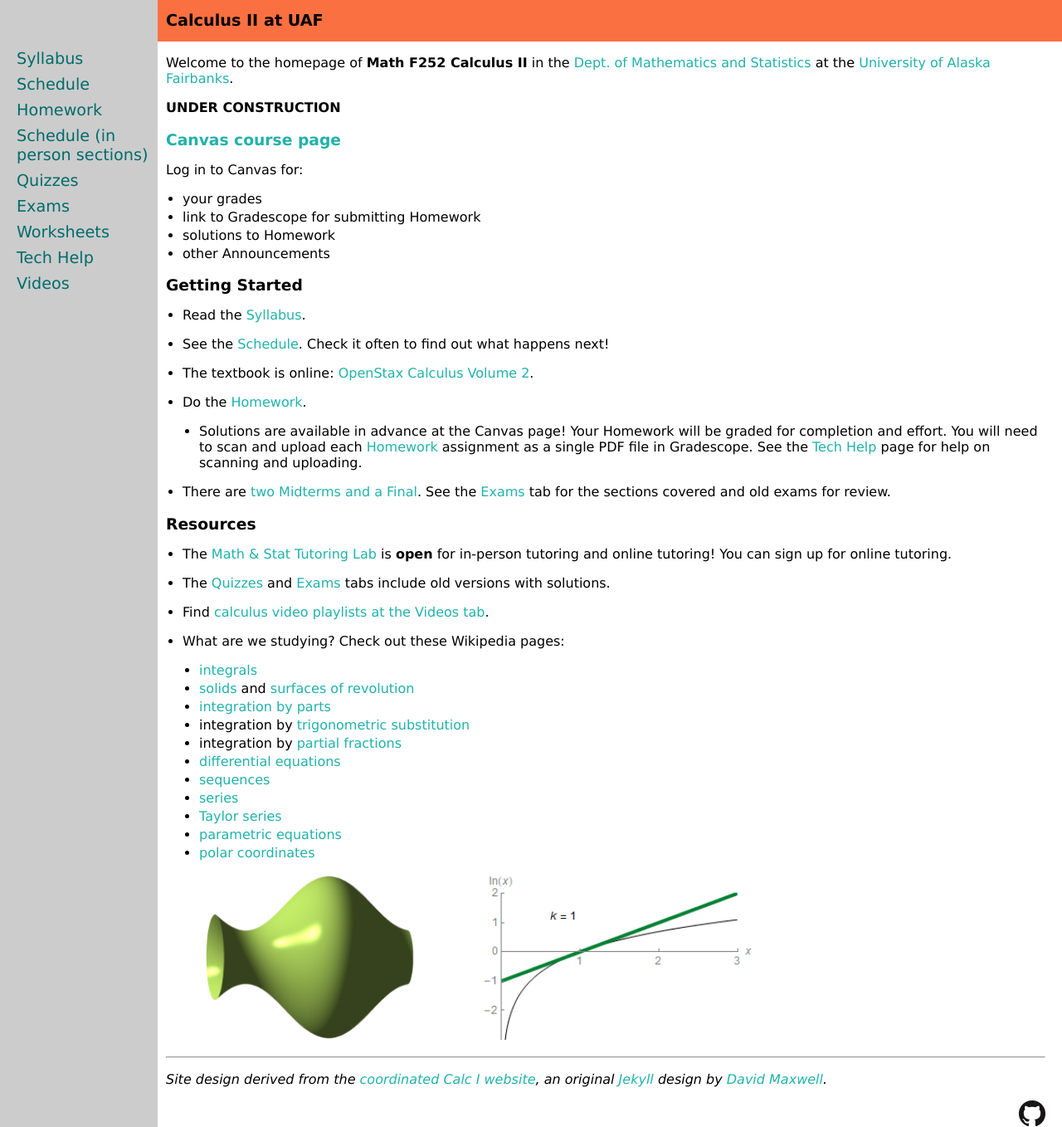
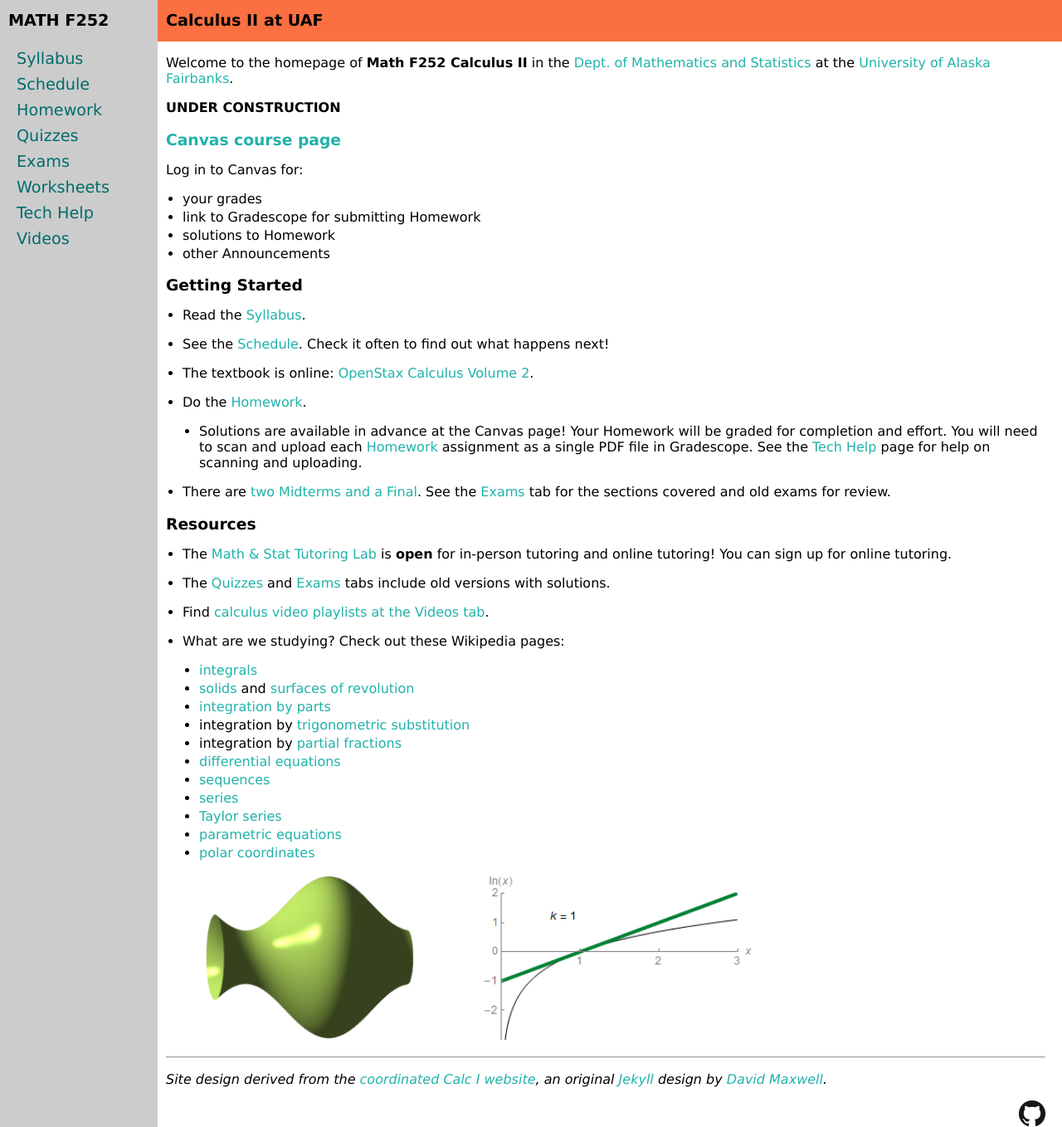
Before and after one commit to uaf-math/calc2, a Jekyll site: the page built from index.md, in a window 1280 px wide and 1358 px high. Shown: the whole window at 83% size. Built offline with Jekyll 4.4.1, drawn with Linux system fonts in a browser that asks for light colours.

Commit message:
Update toc.yaml

```diff
--- a/_data/toc.yaml
+++ b/_data/toc.yaml
@@ -1,4 +1,4 @@
-sidenav_title: 'MATH F252'
+sidenavtitle: 'MATH F252'
 
 docs:
 
@@ -10,9 +10,6 @@ docs:
 
 - title: Homework
   url: homework.html
-
-- title: Schedule (in person sections)
-  url: https://docs.google.com/spreadsheets/d/e/2PACX-1vQ1mTHgNl97aW5W0Hm1SHnxNwwSoTZLEM6dh4wq4SmyZSA2xHsqwQhxcU88JwHS4ldtCXU2JBHx-Gtb/pubhtml?gid=0&single=true
 
 - title: Quizzes
   url: quizzes.html
```
